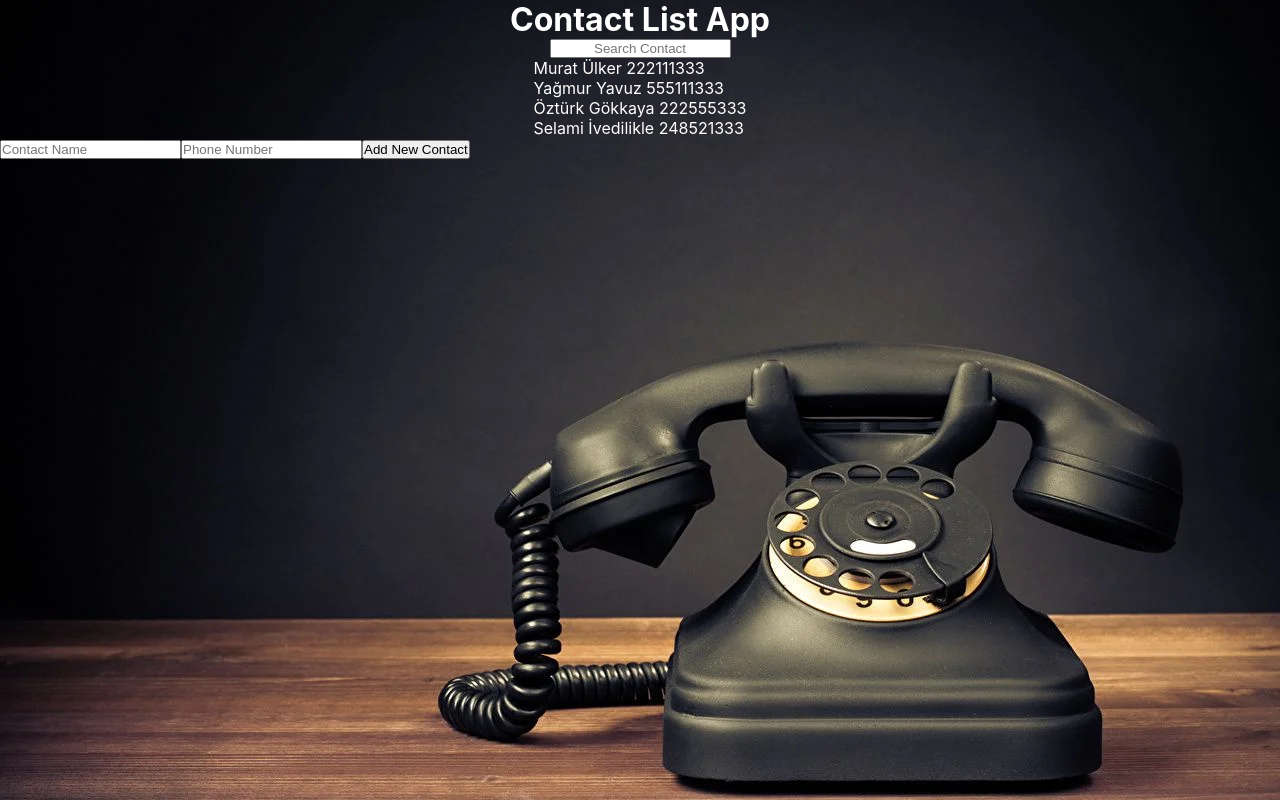
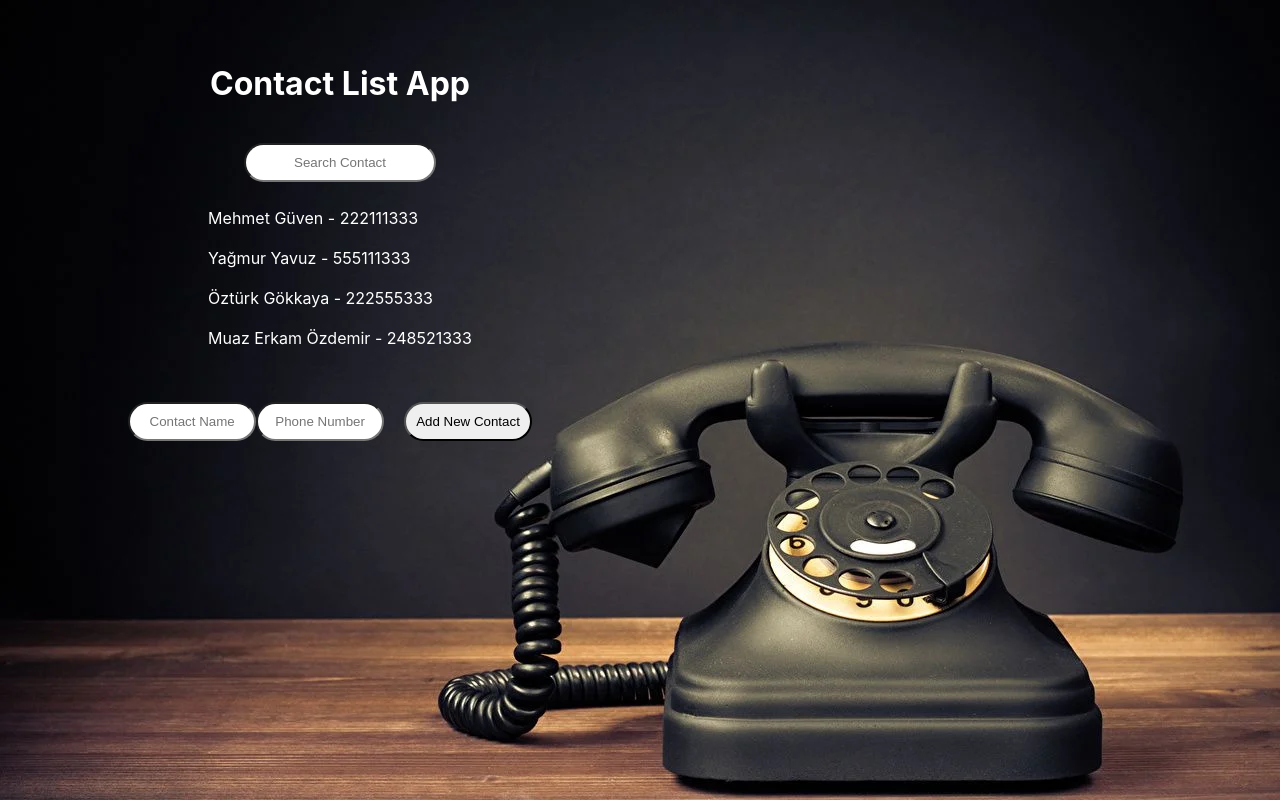
Before and after one commit to ulkermu/contact-list-app, a React (Create React App) app: page / in a window 1280 px wide. Built offline with nearby package versions, Linux system fonts and the light colour scheme.

Commit message:
Form to Contact

```diff
--- a/src/App.js
+++ b/src/App.js
@@ -5,8 +5,7 @@ function App() {
 
   return (
     <div className="App">
-      <h1>Contact List App</h1>
-      <div>
+      <div className="contact-list">
         <ContactList />
       </div>
     </div>
--- a/src/components/Form.jsx
+++ b/src/components/Contact.jsx
@@ -1,6 +1,6 @@
 import { useState } from "react";
 
-function Form({ contact, setContact }) {
+function Contact({ contact, setContact }) {
   const initialValue = { fullname: "", phone: "" }
   const [form, setForm] = useState(initialValue);
 
@@ -31,14 +31,15 @@ function Form({ contact, setContact }) {
       />
       <input
         onChange={inputHandler}
+        className="form-input"
         value={form.phone}
         name="phone"
         type="text"
         placeholder="Phone Number"
       />
-      <button>Add New Contact</button>
+      <button className="form-button">Add New Contact</button>
     </form>
   );
 }
 
-export default Form;
+export default Contact;
--- a/src/components/ContactList.jsx
+++ b/src/components/ContactList.jsx
@@ -1,11 +1,11 @@
 import { useState } from "react";
-import Form from "./Form";
+import Contact from "./Contact";
 import SearchBar from "./SearchBar";
 
 function ContactList() {
   const [contact, setContact] = useState([
     {
-      fullname: "Murat Ülker",
+      fullname: "Mehmet Güven",
       phone: "222111333",
     },
     {
@@ -17,21 +17,18 @@ function ContactList() {
       phone: "222555333",
     },
     {
-      fullname: "Selami İvedilikle",
+      fullname: "Muaz Erkam Özdemir",
       phone: "248521333",
     },
   ]);
 
   return (
     <>
+      <h1>Contact List App</h1>
       <SearchBar contact={contact} />
-      <Form contact={contact} setContact={setContact} />
+      <Contact contact={contact} setContact={setContact} />
     </>
   );
 }
 
 export default ContactList;
-
-/*
-
-*/
--- a/src/components/SearchBar.jsx
+++ b/src/components/SearchBar.jsx
@@ -21,7 +21,7 @@ function SearchBar({ contact }) {
 
       <ul className="search-list">
         {filteredContact.map((contact, key) => (
-          <li className="search-items" key={key}>{`${contact.fullname} ${contact.phone}`}</li>
+          <li className="search-items" key={key}>{`${contact.fullname} - ${contact.phone}`}</li>
         ))}
       </ul>
     </div>
--- a/src/index.css
+++ b/src/index.css
@@ -2,6 +2,14 @@
   box-sizing: border-box;;
   margin: 0;
   padding: 0;
+}
+
+html {
+  height: 100%;
+  background-image: url(./images/background.png);
+  background-repeat: no-repeat;
+  background-size: cover;
+  color: white;
 }
 
 body {
@@ -10,9 +18,7 @@ body {
     sans-serif;
   -webkit-font-smoothing: antialiased;
   -moz-osx-font-smoothing: grayscale;
-  color: white;
-  background-image: url(./images/background.png);
-  background-repeat: no-repeat;
+
 }
 
 code {
@@ -22,6 +28,14 @@ code {
 
 h1 {
   text-align: center;
+  margin-top: 8vh;
+}
+
+/** Contact List */
+
+.contact-list {
+  width: 50%;
+  margin: 20px;
 }
 
 /** Search Bar */
@@ -31,13 +45,40 @@ h1 {
   flex-direction: column;
   align-items: center;
   justify-content: center;
+  margin-top: 5vh;
 }
 
 .search-input {
   text-align: center;
+  padding: 10px;
+  width: 30%;
+  border-radius: 9999px;
+  outline: none;
+  margin-bottom: 2vh;
 }
 
 .search-items {
   list-style-type: none;
-  padding: 0 10px;
+  padding: 10px;
 }
+
+/** Form */
+
+.form {
+  text-align: center;
+  margin-top: 3vh;
+}
+
+.form-input {
+  padding: 10px;
+  text-align: center;
+  border-radius: 9999px;
+  width: 20%;
+  margin: auto;
+}
+
+.form-button {
+  padding: 10px;
+  border-radius: 9999px;
+  margin: 20px;
+}
```
